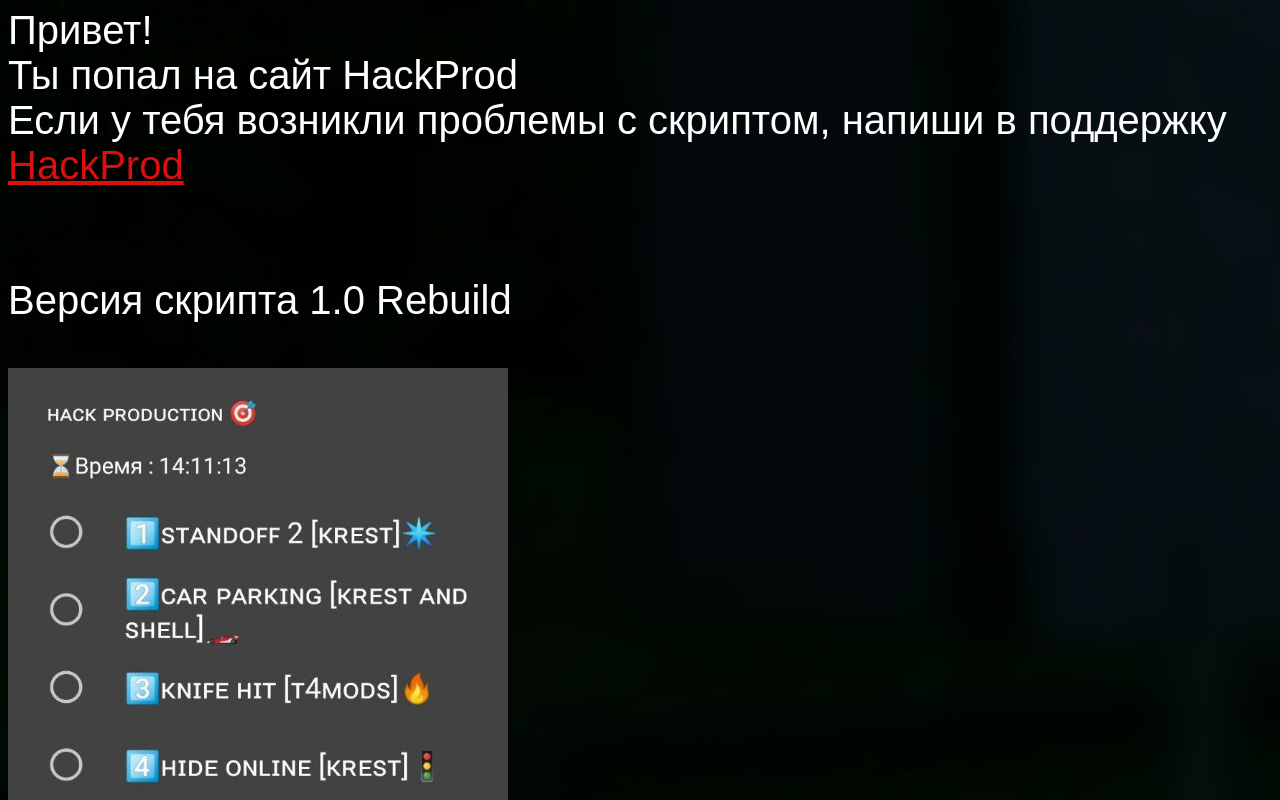
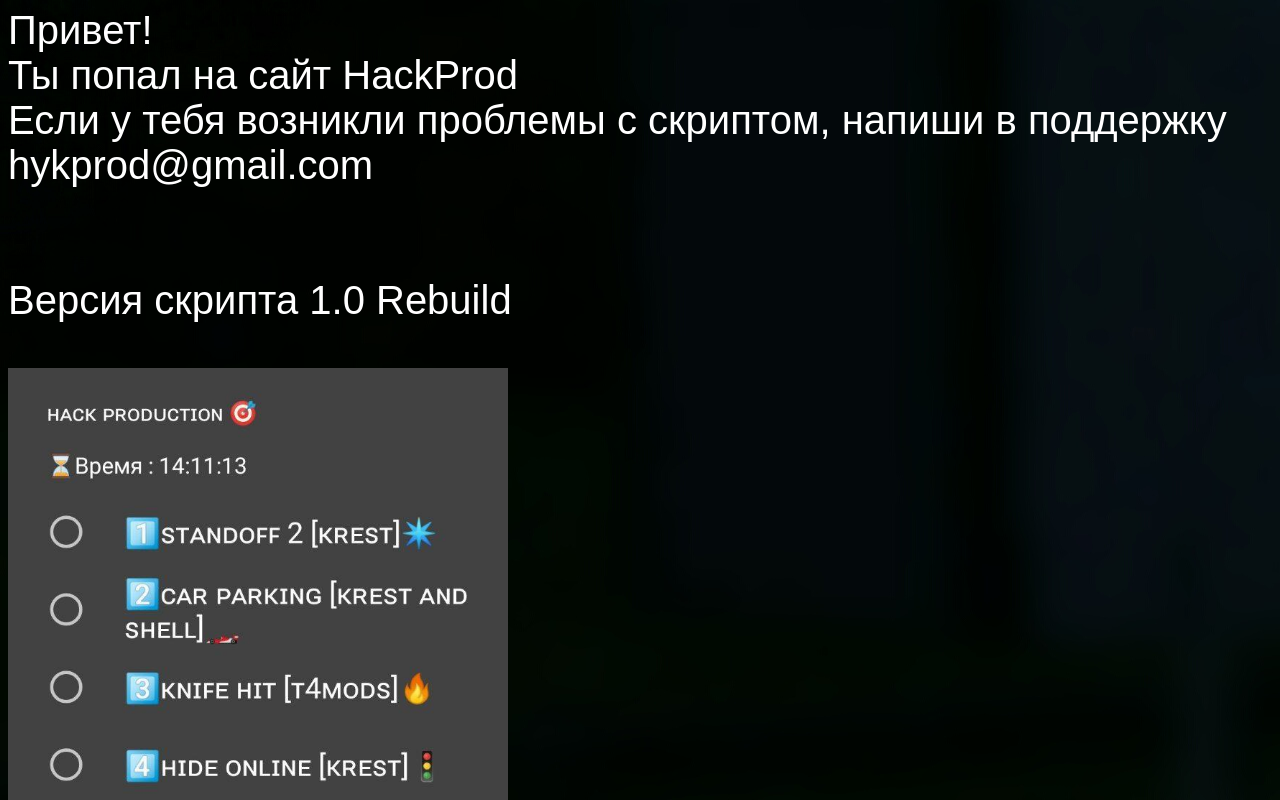
Before and after one commit to SHELLscripts245/HackProdSite, a plain HTML site: page index.html in a window 1280 px wide. Shown: the top 800 px of the page. Drawn offline with Linux system fonts and the light colour scheme.

Commit message:
Update index.html

```diff
--- a/index.html
+++ b/index.html
@@ -10,7 +10,7 @@
 <body>
 <body background="back.jpg">
 
-<div>Привет!<br/>Ты попал на сайт HackProd<br/>Если у тебя возникли проблемы с скриптом, напиши в поддержку <a href="https://mail.google.com/mail/u/0/#inbox?compose=CllgCJvlHJFWstGPspHJHbqWgLtQdRtkHHbMVfhfpcRFxQHdDfTFBxtmbhxVZmdpbpmbWtPCztL">HackProd<a/><div/>
+<div>Привет!<br/>Ты попал на сайт HackProd<br/>Если у тебя возникли проблемы с скриптом, напиши в поддержку hykprod@gmail.com<div/>
 
 <br/>
 <br/>
```
